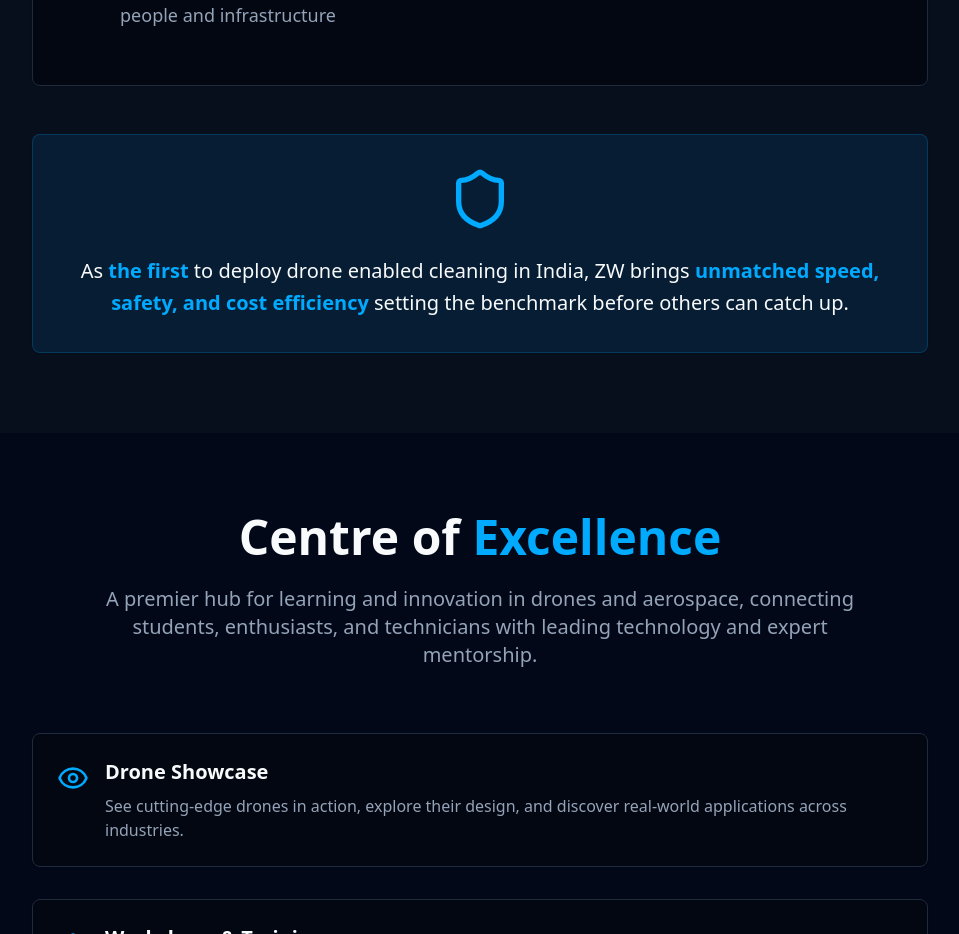
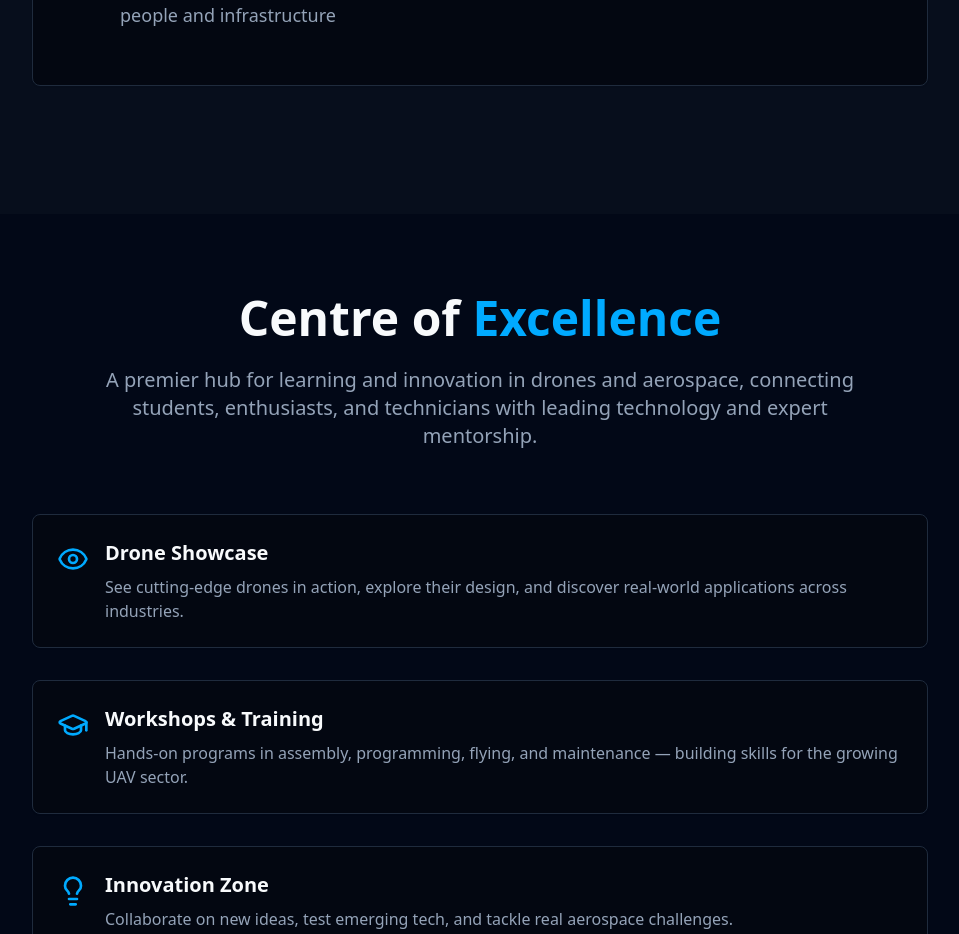
Before and after one commit to narenkarthick90/zerowings-aerospace, a React (Vite) app: page / in a window 1280 px wide. Shown: the part 6280-7214 px from the top of the page, without its empty margins (160-1119 px from the left). Built offline with nearby package versions, Linux system fonts and the light colour scheme.

Commit message:
Remove specific drone deployment text
Remove the phrase "as the first to deploy drone.." from the relevant section.

```diff
--- a/src/components/DroneSpecifications.tsx
+++ b/src/components/DroneSpecifications.tsx
@@ -135,17 +135,6 @@ const DroneSpecifications = () => {
           </CardContent>
         </Card>
 
-        {/* Market Leadership Statement */}
-        <Card className="bg-primary/10 border-primary/20 max-w-4xl mx-auto">
-          <CardContent className="p-8 text-center">
-            <Shield className="w-16 h-16 text-primary mx-auto mb-6" />
-            <p className="text-xl text-foreground font-medium leading-relaxed">
-              As <span className="font-bold text-primary">the first</span> to deploy drone enabled cleaning in India, ZW brings{" "}
-              <span className="font-bold text-primary">unmatched speed, safety, and cost efficiency</span>{" "}
-              setting the benchmark before others can catch up.
-            </p>
-          </CardContent>
-        </Card>
       </div>
     </section>
   );
```
